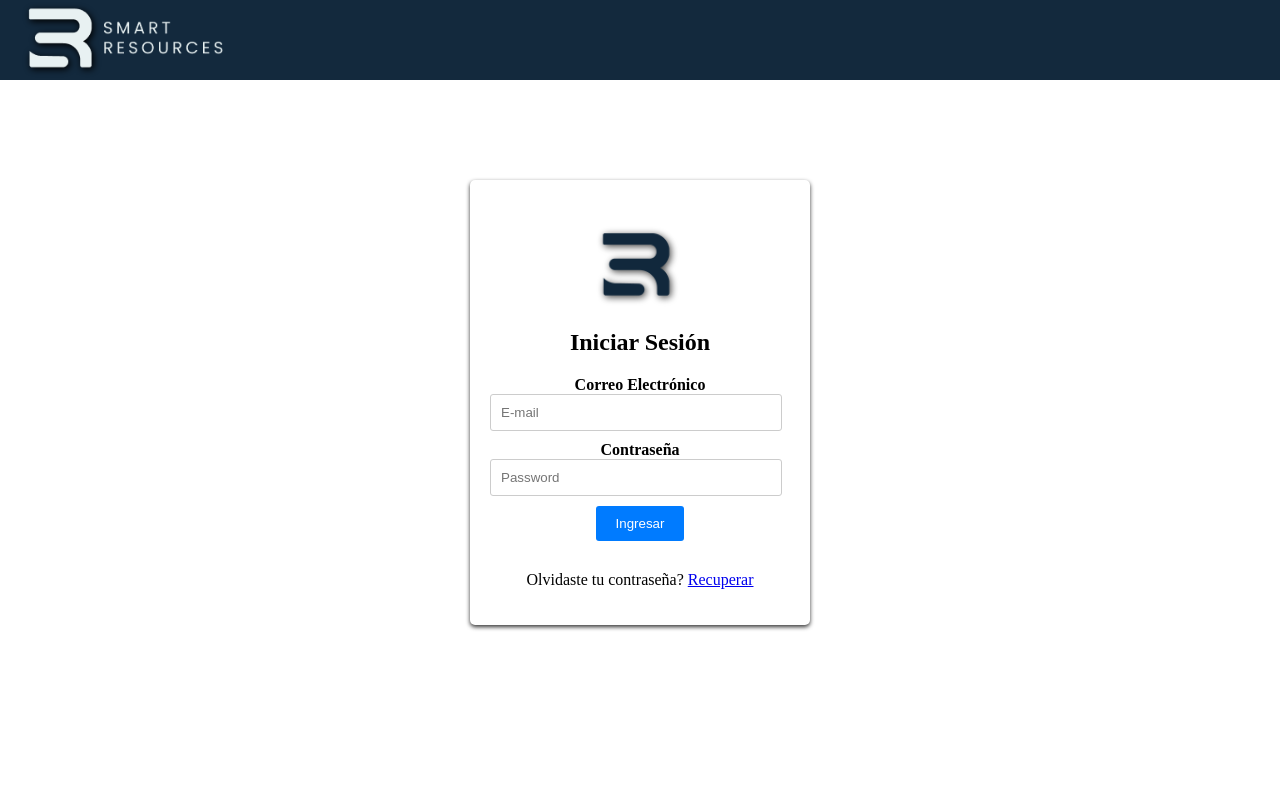
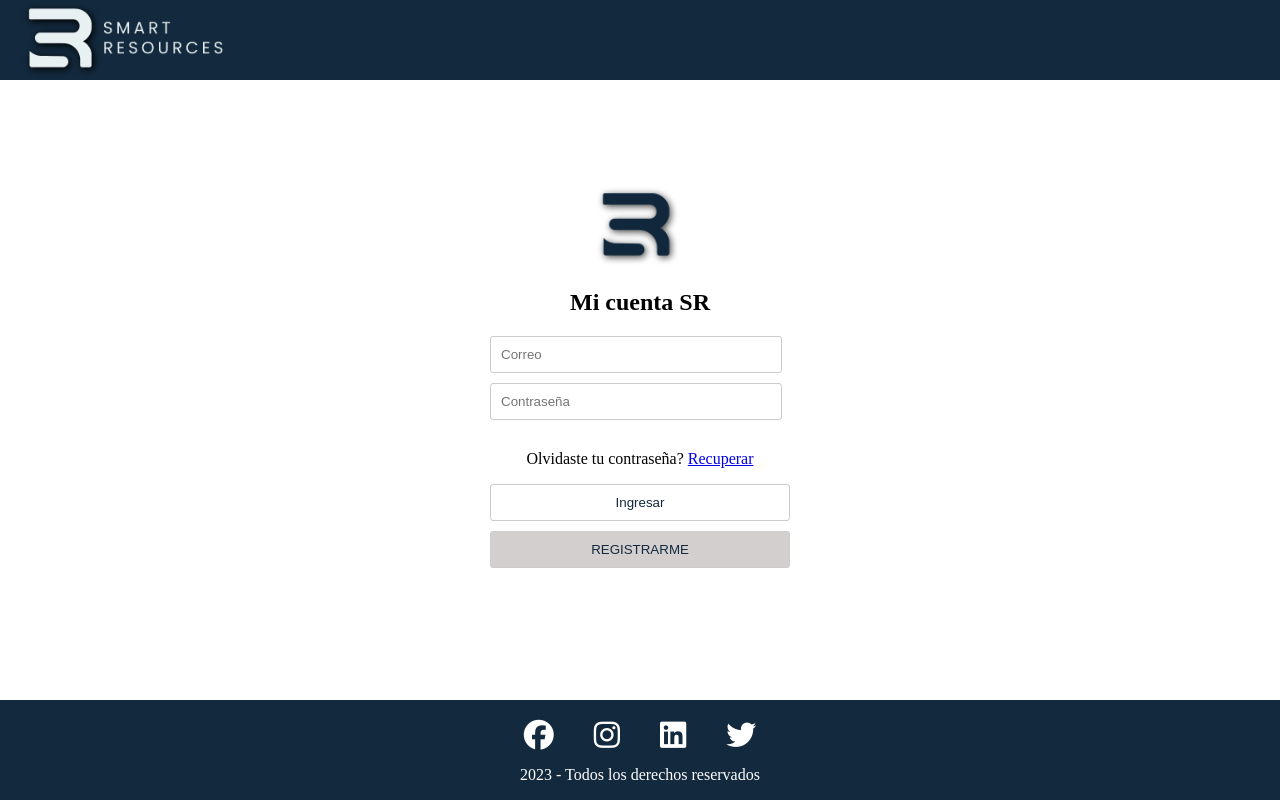
Before and after one commit to RodrigoSanchezDV/Experiencia-IT, a React (Vite) app: page /login in a window 1280 px wide. Built offline with nearby package versions, Linux system fonts and the light colour scheme.

Commit message:
se instalo iconos, se realizo footer con estilos y se termino login con estilos

```diff
--- a/index.html
+++ b/index.html
@@ -5,6 +5,7 @@
     <link rel="icon" type="image/png" href="/SR.png" />
     <meta name="viewport" content="width=device-width, initial-scale=1.0" />
     <title>Experiencia IT</title>
+    <script src="https://kit.fontawesome.com/c2933698d4.js" crossorigin="anonymous"></script>
   </head>
   <body>
     <div id="root"></div>
--- a/package.json
+++ b/package.json
@@ -11,6 +11,9 @@
     "start": "vite --open"
   },
   "dependencies": {
+    "@fortawesome/fontawesome-svg-core": "^6.4.2",
+    "@fortawesome/free-solid-svg-icons": "^6.4.2",
+    "@fortawesome/react-fontawesome": "^0.2.0",
     "formik": "^2.4.3",
     "react": "^18.2.0",
     "react-dom": "^18.2.0",
--- a/src/Components/pageComponents/Footer.jsx
+++ b/src/Components/pageComponents/Footer.jsx
@@ -1,9 +1,17 @@
-import "../styles/Footer.css"; // Importa tus estilos CSS aquí
+import React from "react";
+
+import "../styles/Footer.css";
 
 export default function Footer() {
     return (
         <footer className="footer">
-            <p>Mi pie de página</p>
+            <div className="footer-icons">
+            <i class="fa-brands fa-facebook"></i>
+            <i class="fa-brands fa-instagram"></i>
+            <i class="fa-brands fa-linkedin"></i>
+            <i class="fa-brands fa-twitter"></i>
+            </div>
+            <p>2023 - Todos los derechos reservados</p>
         </footer>
     );
 }
--- a/src/Components/pages/Login.jsx
+++ b/src/Components/pages/Login.jsx
@@ -7,7 +7,7 @@ import eyeOpenIcon from '/eye-open.png'; // Reemplaza con la ruta de tu ícono d
 import eyeClosedIcon from '/basic-eye-closed.png'; // Reemplaza con la ruta de tu ícono de ojo cerrado
 import { Link } from "react-router-dom";
 import Header from "../pageComponents/Header";
-
+import Footer from "../pageComponents/Footer";
 
 
 const validationSchema = Yup.object().shape({
@@ -47,7 +47,7 @@ export default function Login() {
       <Header />
       <div className="login-container">
         <img src={logo} alt="Logo" className="logo" />
-        <h2>Iniciar Sesión</h2>
+        <h2>Mi cuenta SR</h2>
 
         <Formik
           validationSchema={validationSchema}
@@ -66,23 +66,28 @@ export default function Login() {
           {({ handleSubmit }) => (
             <>
               <InputField
-                label="Correo Electrónico"
+
                 name="email"
                 type="email"
-                placeholder="E-mail"
+                placeholder="Correo"
               />
 
               <InputField
-                label="Contraseña"
+
                 name="password"
                 type={showPassword ? "text" : "password"}
                 togglePassword={setShowPassword}
                 showPassword={showPassword}
-                placeholder="Password"
+                placeholder="Contraseña"
               />
-
+ <p className="password">
+          Olvidaste tu contraseña? <Link to="/recuperar-contrasena">Recuperar</Link>
+        </p>
               <button type="button" onClick={handleSubmit}>
                 Ingresar
+              </button>
+              <button className="button-registrarme"type="button" onClick={handleSubmit}>
+                REGISTRARME
               </button>
 
               {loginError && (
@@ -95,12 +100,11 @@ export default function Login() {
             </>
           )}
         </Formik>
-        <p className="password">
-          Olvidaste tu contraseña? <Link to="/recuperar-contrasena">Recuperar</Link>
-        </p>
+
         {/* <p className="password">Olvidaste tu contraseña?</p>
       <button type="button">Recuperar</button> */}
       </div>
+      <Footer />
     </div>
   );
 }
--- a/src/Components/styles/Footer.css
+++ b/src/Components/styles/Footer.css
@@ -1,11 +1,21 @@
-/* Footer.css */
-
 .footer {
+    display: flex;
+    flex-direction: column;
+    align-items: center; /* Centrar horizontalmente */
+    justify-content: center; /* Centrar verticalmente */
     width: 100%;
-    background-color: #333;
+    height: 80px;
+    background-color: #13293D;
     color: white;
     text-align: center;
     padding: 10px 0;
     position: absolute;
     bottom: 0;
 }
+
+.footer-icons {
+    display: flex;
+    margin-top: 20px;
+    gap: 40px; /* Espacio entre los íconos */
+    font-size: 30px;
+}
--- a/src/Components/styles/Login.css
+++ b/src/Components/styles/Login.css
@@ -7,11 +7,11 @@ body {
     background-color: white;
     padding: 20px;
     border-radius: 5px;
-    box-shadow: 0 2px 4px rgba(0, 0, 0, 0.8);
+    /* box-shadow: 0 2px 4px rgba(0, 0, 0, 0.8); */
     width: 300px;
     text-align: center;
     margin: 0 auto;
-    margin-top: 100px;
+    margin-top: 60px;
   }
 
   .login-container h2 {
@@ -29,17 +29,16 @@ body {
   }
 
   .login-button {
-    background-color: #007bff;
+    background-color: #13293D;
     color: white;
     border: none;
     border-radius: 3px;
     padding: 10px 20px;
     cursor: pointer;
+
   }
 
-  .login-button:hover {
-    background-color: #0056b3;
-  }
+
 
   .logo {
   display: block;
@@ -64,7 +63,7 @@ body {
   top: 50%;
   left: 50%;
   transform: translate(-50%, -50%);
-  background-color: #ff5733; /* Color de fondo del mensaje de error */
+  background-color: #13293D; /* Color de fondo del mensaje de error */
   color: white; /* Color del texto del mensaje de error */
   padding: 20px;
   border-radius: 5px;
--- a/src/Components/styles/Nav.css
+++ b/src/Components/styles/Nav.css
@@ -1,9 +1,8 @@
-
 .navbar {
     display: flex;
     justify-content: space-between;
     align-items: center;
-    background-color: #333;
+    background-color: #13293D;
     color: white;
     padding: 10px 20px;
   }
--- a/src/Components/styles/NewClient.css
+++ b/src/Components/styles/NewClient.css
@@ -33,7 +33,7 @@ input{
 }
 
 button[type="submit"] {
-  background-color: #007bff;
+  background-color: #13293D;
   color: #fff;
   padding: 10px 20px;
   border: none;
--- a/src/Components/styles/Register.css
+++ b/src/Components/styles/Register.css
@@ -28,16 +28,30 @@
   }
 
   button {
-    background-color: #007bff;
-    color: white;
+    background-color: white;
+    color: #13293D;
     border: none;
     border-radius: 3px;
     padding: 10px 20px;
     cursor: pointer;
+    width: 100%;
+    border: 1px solid #ccc;
+  }
+  .button-registrarme{
+    background-color: rgb(211, 207, 207);
+    color: #13293D;
+    border: none;
+    border-radius: 3px;
+    padding: 10px 20px;
+    cursor: pointer;
+    width: 100%;
+    border: 1px solid #ccc;
+    margin-top: 10px;
   }
 
   button:hover {
-    background-color: #0056b3;
+    background-color: #13293D;
+    color: white;
   }
 
   /* Media Query para pantalla pequeña */
```
Also changed, not shown: 1 other file (tests, documents, lock files or other folders).
